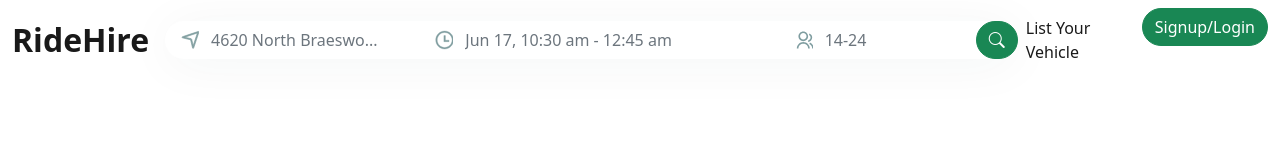
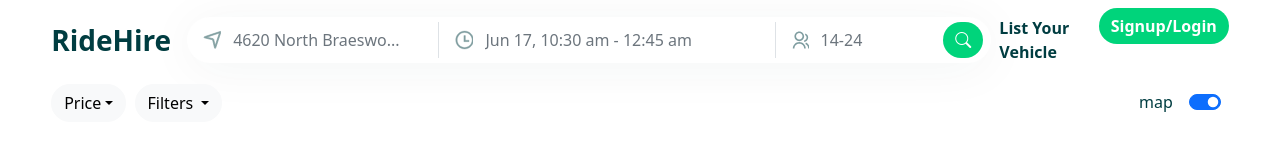
Before and after one commit to muinch/ridehire, a plain HTML site: page header.html in a window 1280 px wide. Drawn offline with nearby package versions, Linux system fonts and the light colour scheme.

Commit message:
header done

```diff
--- a/header.html
+++ b/header.html
@@ -18,31 +18,14 @@
     />
 
     <title>RideHire</title>
-    <style>
-      .form-control {
-        border: none;
-        border-radius: 50px;
-      }
-      .form-control:focus {
-        outline: none;
-        box-shadow: none;
-      }
-
-      form {
-        background: #ffffff;
-        box-shadow: 0px 5px 50px rgba(4, 64, 63, 0.05);
-        border-radius: 50px;
-      }
-
-      .btn {
-        border-radius: 50px;
-      }
-    </style>
+    <link rel="stylesheet" href="style.css" />
   </head>
   <body>
+    <div class="container-fluid g-0">
+      <header>
         <nav class="navbar navbar-expand-lg navbar-light bg-white">
           <div class="container-fluid">
-        <a class="navbar-brand fs-2 fw-bold" href="#">RideHire</a>
+            <a class="navbar-brand fs-3 fw-bold" href="#">RideHire</a>
             <button
               class="navbar-toggler"
               type="button"
@@ -56,7 +39,7 @@
             </button>
             <div class="collapse navbar-collapse" id="navbarSupportedContent">
               <form class="d-flex ms-auto">
-            <div class="input-group w-75">
+                <div class="input-group w-75 border-end">
                   <img class="ms-3" src="img/location-arrow.svg" alt="" />
                   <input
                     class="form-control me-2"
@@ -66,8 +49,8 @@
                   />
                 </div>
 
-            <div class="input-group w-100">
-              <img src="img/time.svg" alt="" />
+                <div class="input-group w-100 border-end">
+                  <img class="ms-3" src="img/time.svg" alt="" />
                   <input
                     class="form-control me-2"
                     type="search"
@@ -77,7 +60,7 @@
                 </div>
 
                 <div class="input-group w-50">
-              <img src="img/riders.svg" alt="" />
+                  <img class="ms-3" src="img/riders.svg" alt="" />
                   <input
                     class="form-control me-2"
                     type="search"
@@ -85,19 +68,22 @@
                     aria-label="Search"
                   />
                 </div>
-            <button class="btn btn-success" type="submit">
+                <button class="btn btn-success me-2" type="submit">
                   <i class="bi bi-search"></i>
                 </button>
               </form>
 
               <ul class="navbar-nav ms-auto mb-2 mb-lg-0">
                 <li class="nav-item">
-              <a class="nav-link active" aria-current="page" href="#"
+                  <a
+                    class="nav-link active fs-6 fw-bold"
+                    aria-current="page"
+                    href="#"
                     >List Your Vehicle</a
                   >
                 </li>
                 <li class="nav-item">
-              <button class="btn btn-success" type="submit">
+                  <button class="btn btn-success fs-6 fw-bold" type="submit">
                     Signup/Login
                   </button>
                 </li>
@@ -105,6 +91,85 @@
             </div>
           </div>
         </nav>
+      </header>
+
+      <!-- Filtering Section -->
+      <section class="price-filter-bg">
+        <div class="row">
+          <div class="d-flex justify-content-between align-items-center mt-1">
+            <div id="price-filters">
+              <!-- Price Range Button-->
+              <div class="btn-group me-1">
+                <a
+                  type="button"
+                  class="btn btn-light dropdown-toggle"
+                  data-bs-toggle="dropdown"
+                  aria-expanded="false"
+                  >Price</a
+                >
+
+                <ul class="dropdown-menu">
+                  <li><a class="dropdown-item" href="#">Action</a></li>
+                  <li>
+                    <a class="dropdown-item" href="#">Another action</a>
+                  </li>
+                  <li>
+                    <a class="dropdown-item" href="#">Something else here</a>
+                  </li>
+                  <li><hr class="dropdown-divider" /></li>
+                  <li>
+                    <a class="dropdown-item" href="#">Separated link</a>
+                  </li>
+                </ul>
+              </div>
+
+              <!-- Filtering Button -->
+              <div class="btn-group">
+                <button
+                  type="button"
+                  class="btn btn-light dropdown-toggle"
+                  data-bs-toggle="dropdown"
+                  aria-expanded="false"
+                >
+                  Filters
+                </button>
+                <ul class="dropdown-menu">
+                  <li><a class="dropdown-item" href="#">Action</a></li>
+                  <li>
+                    <a class="dropdown-item" href="#">Another action</a>
+                  </li>
+                  <li>
+                    <a class="dropdown-item" href="#">Something else here</a>
+                  </li>
+                  <li><hr class="dropdown-divider" /></li>
+                  <li>
+                    <a class="dropdown-item" href="#">Separated link</a>
+                  </li>
+                </ul>
+              </div>
+            </div>
+
+            <!-- Map Toggle Button -->
+            <div class="btn-group">
+              <label class="form-check-label me-3" for="flexSwitchCheckChecked"
+                >map</label
+              >
+
+              <div class="form-check form-switch">
+                <input
+                  class="form-check-input"
+                  type="checkbox"
+                  role="switch"
+                  id="flexSwitchCheckChecked"
+                  checked
+                />
+              </div>
+            </div>
+          </div>
+        </div>
+      </section>
+    </div>
+
     <!-- Optional JavaScript; choose one of the two! -->
 
     <!-- Option 1: Bootstrap Bundle with Popper -->
@@ -115,9 +180,16 @@
     ></script>
 
     <!-- Option 2: Separate Popper and Bootstrap JS -->
-    <!--
-    <script src="https://cdn.jsdelivr.net/npm/@popperjs/core@2.10.2/dist/umd/popper.min.js" integrity="sha384-7+zCNj/IqJ95wo16oMtfsKbZ9ccEh31eOz1HGyDuCQ6wgnyJNSYdrPa03rtR1zdB" crossorigin="anonymous"></script>
-    <script src="https://cdn.jsdelivr.net/npm/bootstrap@5.1.3/dist/js/bootstrap.min.js" integrity="sha384-QJHtvGhmr9XOIpI6YVutG+2QOK9T+ZnN4kzFN1RtK3zEFEIsxhlmWl5/YESvpZ13" crossorigin="anonymous"></script>
-    -->
+
+    <!-- <script
+      src="https://cdn.jsdelivr.net/npm/@popperjs/core@2.10.2/dist/umd/popper.min.js"
+      integrity="sha384-7+zCNj/IqJ95wo16oMtfsKbZ9ccEh31eOz1HGyDuCQ6wgnyJNSYdrPa03rtR1zdB"
+      crossorigin="anonymous"
+    ></script>
+    <script
+      src="https://cdn.jsdelivr.net/npm/bootstrap@5.1.3/dist/js/bootstrap.min.js"
+      integrity="sha384-QJHtvGhmr9XOIpI6YVutG+2QOK9T+ZnN4kzFN1RtK3zEFEIsxhlmWl5/YESvpZ13"
+      crossorigin="anonymous"
+    ></script> -->
   </body>
 </html>
--- /dev/null
+++ b/style.css
@@ -0,0 +1,55 @@
+/* Global CSS */
+body {
+  color: #003d41;
+}
+
+header,
+section,
+main {
+  border: 0;
+  padding: 0 4%;
+}
+
+/* Header Section */
+header {
+  height: 80px;
+}
+.navbar-light .navbar-brand {
+  color: #003d41;
+}
+.form-control {
+  border: none;
+  border-radius: 50px;
+}
+.form-control:focus {
+  outline: none;
+  box-shadow: none;
+}
+
+form {
+  background: #ffffff;
+  box-shadow: 0px 5px 50px rgba(4, 64, 63, 0.05);
+  border-radius: 50px;
+  padding: 5px 0;
+}
+
+.btn {
+  border-radius: 50px;
+}
+
+.btn-success {
+  background: #00d47b;
+  border: none;
+}
+
+.navbar-light .navbar-nav .nav-link.active,
+.navbar-light .navbar-nav .show > .nav-link {
+  color: #003d41;
+}
+c
+
+/* Price Range - Filtering Section */
+.price-filter-bg {
+  height: 60px;
+  background: #b9d3d3;
+}
```
Also changed, not shown: js/script.js (deleted, +0 -18 lines). Lines whose indentation alone changed are shown as unchanged.
